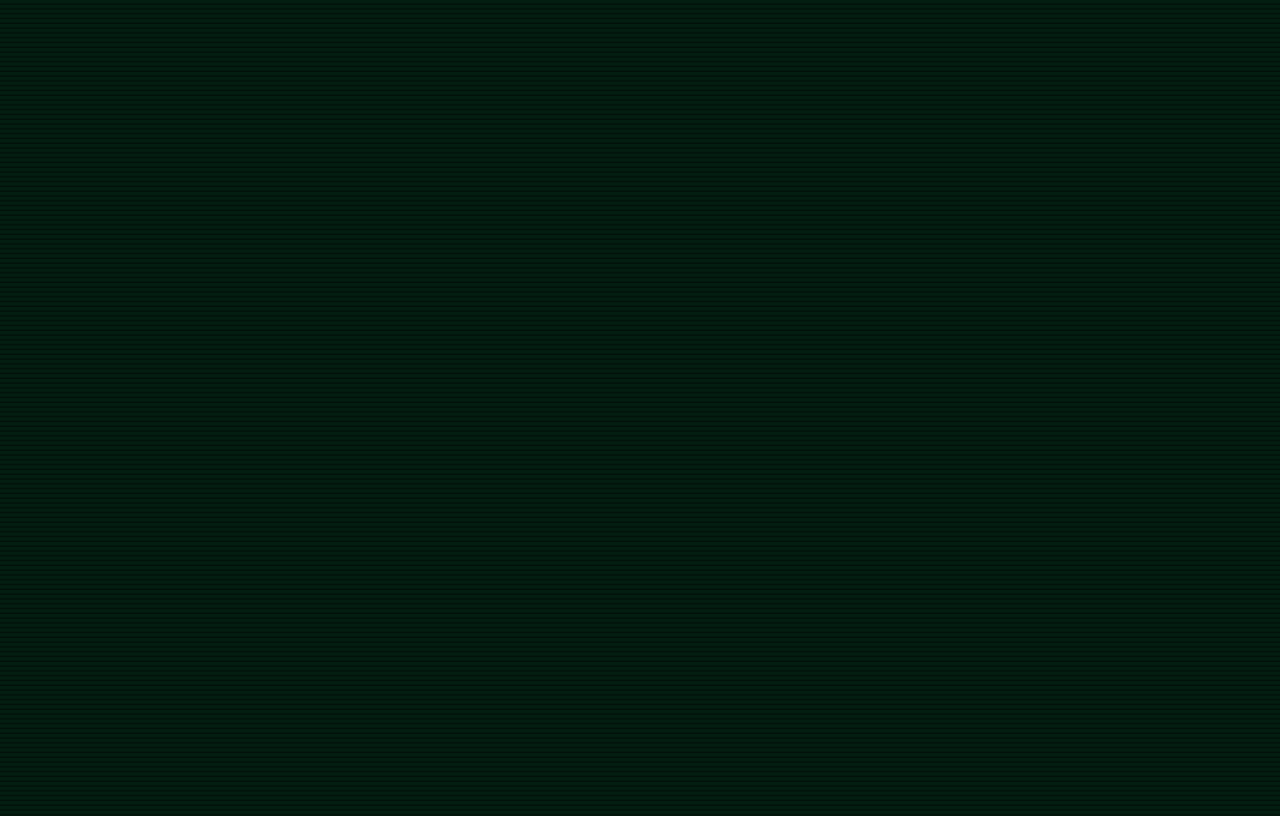
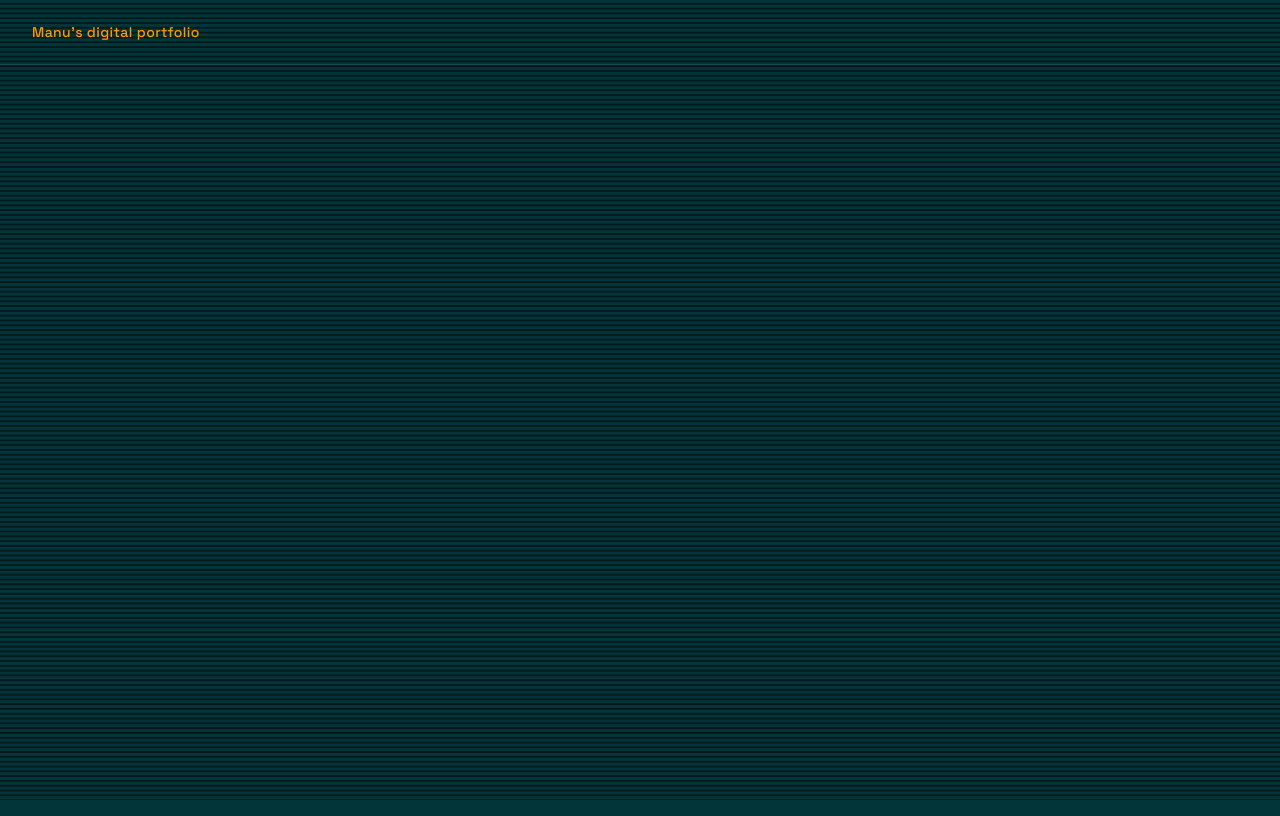
Before and after one commit to manuthecoder/digital-portfolio, a Next.js app: page / in a window 1280 px wide. Built offline with nearby package versions, Linux system fonts and the light colour scheme.

Commit message:
delete 1 file and update 1 file

```diff
--- a/pages/_app.js
+++ /dev/null
@@ -1,7 +0,0 @@
-import '../styles/globals.css'
-
-function MyApp({ Component, pageProps }) {
-  return <Component {...pageProps} />
-}
-
-export default MyApp
--- /dev/null
+++ b/pages/_app.tsx
@@ -0,0 +1,51 @@
+import React from "react";
+import "../styles/globals.css";
+import Box from "@mui/material/Box";
+import AppBar from "@mui/material/AppBar";
+import Toolbar from "@mui/material/Toolbar";
+import Button from "@mui/material/Button";
+import { createTheme, ThemeProvider } from "@mui/material/styles";
+import * as colors from "@mui/material/colors";
+
+function App({ Component, pageProps }) {
+  const theme = createTheme({
+    palette: {
+      primary: {
+        main: colors.orange[500],
+      },
+    },
+    components: {
+      MuiPaper: {
+        defaultProps: { elevation: 0 },
+      },
+      MuiButton: {
+        styleOverrides: {
+          root: {
+            textTransform: "none",
+          },
+        },
+      },
+    },
+  });
+
+  return (
+    <ThemeProvider theme={theme}>
+      <AppBar
+        sx={{
+          background: "transparent",
+          borderBottom: "1px solid rgba(255,255,255,.1)",
+        }}
+        elevation={0}
+      >
+        <Toolbar>
+          <Button>Manu's digital portfolio</Button>
+        </Toolbar>
+      </AppBar>
+      <Box>
+        <Component {...pageProps} />
+      </Box>
+    </ThemeProvider>
+  );
+}
+
+export default App;
--- a/styles/globals.css
+++ b/styles/globals.css
@@ -1,24 +1,25 @@
+html,
 body {
-  color: #39ff14;
+  margin: 0;
   background: linear-gradient(
     to bottom,
     rgba(255, 255, 255, 0),
     rgba(255, 255, 255, 0) 50%,
-    rgba(0, 0, 0, 0.2) 70%,
-    rgba(0, 0, 0, 0.6)
+    rgba(0, 0, 0, 0.5) 70%,
+    rgba(0, 0, 0, 0.5)
   );
-  font-family: "Source Code Pro", monospace;
+  background-color: #02353a !important;
   background-size: 100% 0.3rem;
-  background-color: #031e11;
-  justify-content: center;
-  height: 100vh;
-  color: #39ff14;
-  display: flex;
-  align-items: center;
-  user-select: none;
-  flex-direction: column;
+
+  color: #fff;
 }
 
 *:not(.material-symbols-rounded) {
-  font-family: "Space Grotesk", sans-serif;
+  font-family: "Space Grotesk", sans-serif !important;
 }
+.MuiTouchRipple-rippleVisible {
+  animation-duration: 0.25s !important;
+}
+.MuiTouchRipple-child {
+  filter: opacity(0.2) !important;
+}
```
